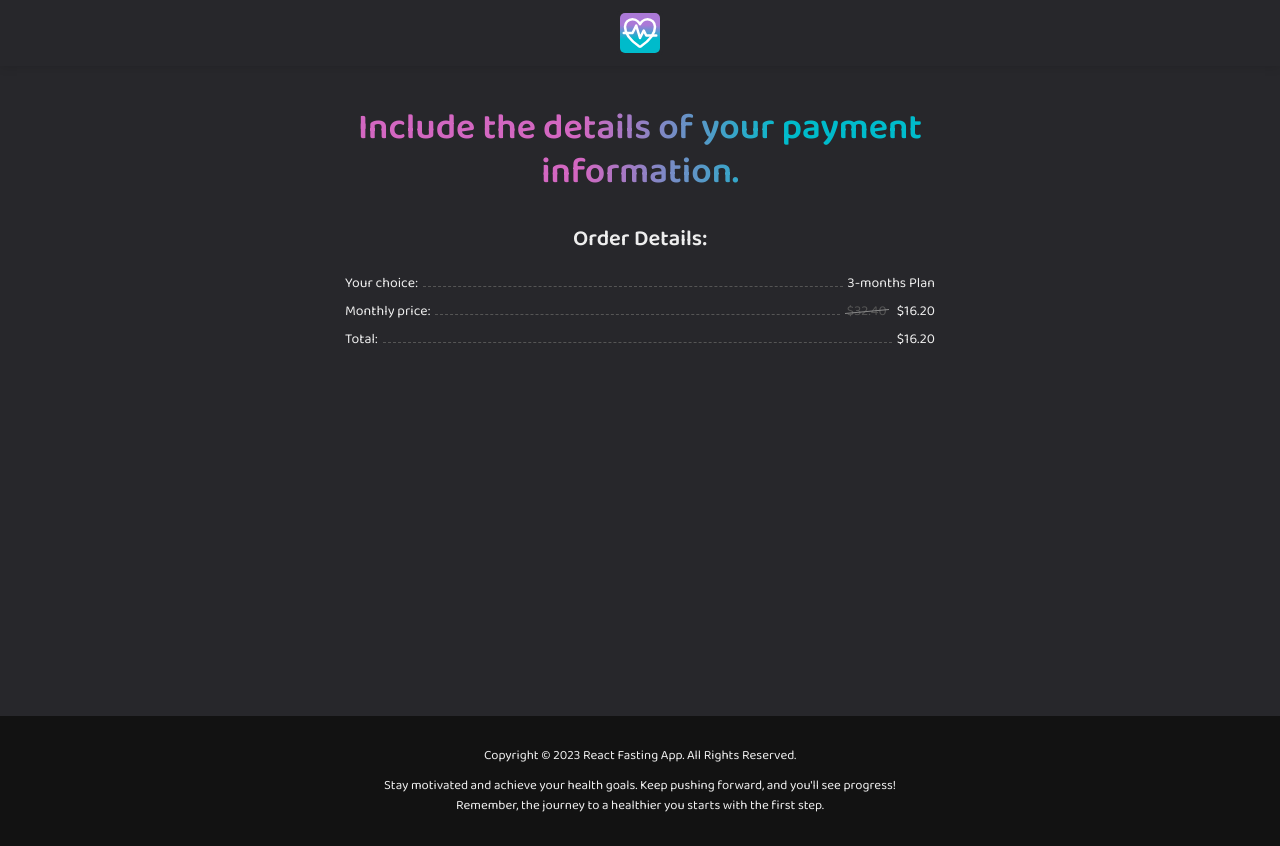
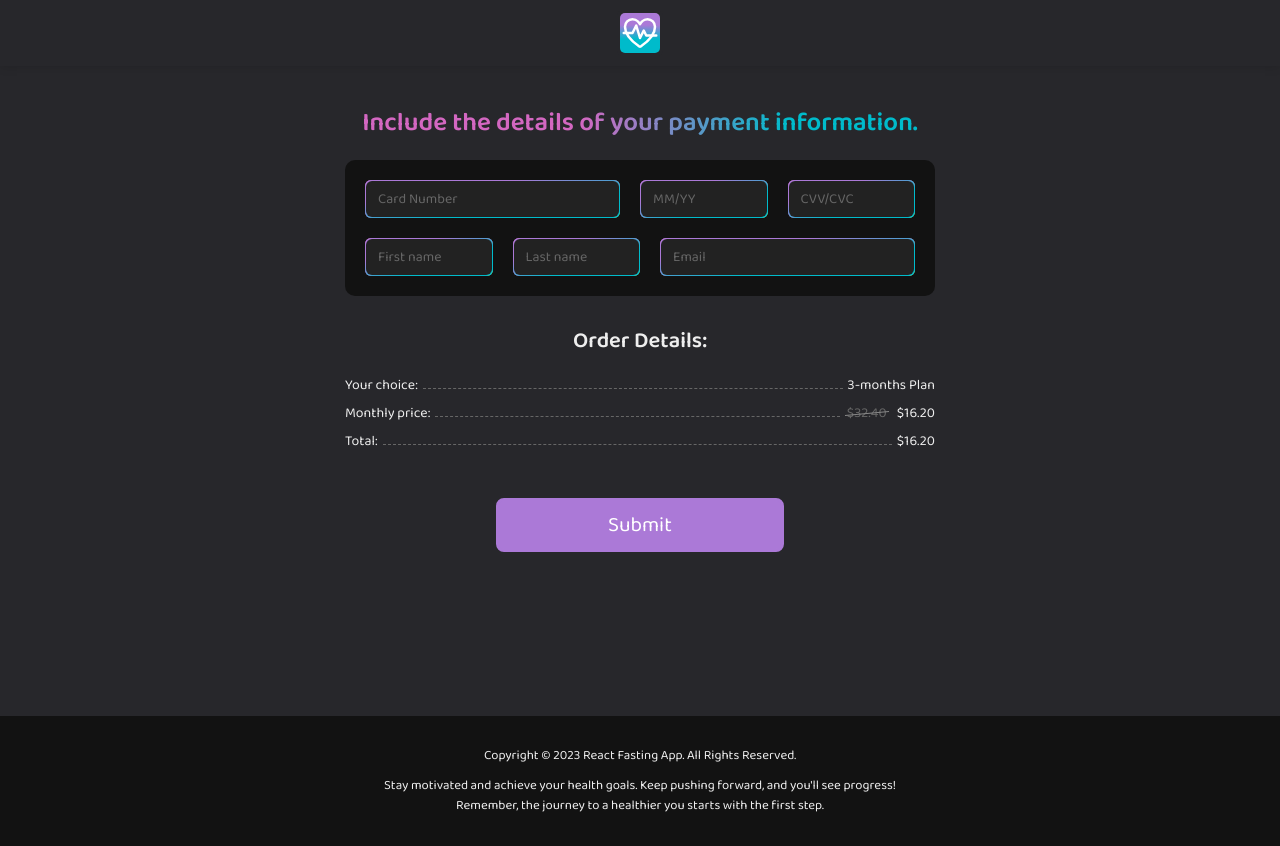
Before and after one commit to njordulv/react-fasting-app, a React (Create React App) app: page /checkout in a window 1280 px wide. Built offline with nearby package versions, Linux system fonts and the light colour scheme.

Commit message:
ADD: plan & checkout form components

```diff
--- a/src/components/Checkout/Checkout.jsx
+++ b/src/components/Checkout/Checkout.jsx
@@ -1,72 +1,207 @@
-import { useSelector } from 'react-redux'
-import {
-  selectPlans,
-  selectPlanOne,
-  selectPlanTwo,
-  selectPlanThree,
-} from '../../store/slices/paymentSlice'
-import styles from './Checkout.module.css'
+import { useForm } from 'react-hook-form'
+import { yupResolver } from '@hookform/resolvers/yup'
+import * as yup from 'yup'
+import { useState } from 'react'
+import Plans from './Plans'
+import styles from './Form.module.css'
 
 const Checkout = () => {
-  const plans = useSelector(selectPlans)
-  const planOne = useSelector(selectPlanOne)
-  const planTwo = useSelector(selectPlanTwo)
-  const planThree = useSelector(selectPlanThree)
-  const currency = plans.currency.symbol
-  let selectedPlan = ''
-  let monthlyPrice = ''
-  let discountPrice = ''
+  const [emailValue, setEmailValue] = useState('')
+  const [isError, setIsError] = useState('')
 
-  if (plans.plan1 === true) {
-    selectedPlan = planOne.name
-    monthlyPrice = planOne.monthPrice
-    discountPrice = planOne.discountFullPrice
+  const formValidation = yup.object().shape({
+    cardNumber: yup
+      .string()
+      .label('Card number')
+      .required('Card Number is required'),
+    cardDate: yup.string().label('Card date').required('Card date is required'),
+    cardCode: yup
+      .string()
+      .label('Card code')
+      .required('Security code is required'),
+    firstName: yup
+      .string()
+      .label('First Name')
+      .required('First Name is required'),
+    lastName: yup.string().label('Last Name').required('Last Name is required'),
+    email: yup
+      .string()
+      .email('Invalid email address')
+      .required('Please enter a valid email'),
+  })
+
+  const {
+    register,
+    handleSubmit,
+    clearErrors,
+    formState: { errors },
+  } = useForm({
+    resolver: yupResolver(formValidation),
+  })
+
+  const emailHandler = (e) => {
+    const value = e.target.value
+    setEmailValue(value)
+
+    if (value.length > 1) {
+      clearErrors()
+    }
   }
-  if (plans.plan2 === true) {
-    selectedPlan = planTwo.name
-    monthlyPrice = planTwo.monthPrice
-    discountPrice = planTwo.discountFullPrice
-  }
-  if (plans.plan3 === true) {
-    selectedPlan = planThree.name
-    monthlyPrice = planThree.monthPrice
-    discountPrice = planThree.discountFullPrice
+
+  const checkoutFormSubmit = (e) => {
+    e.preventDefault()
+    const value = e.target.value
+
+    if (!value) {
+      setIsError('is-error')
+    }
+
+    return console.log(e)
   }
 
   return (
     <>
-      <h1>Include the details of your payment information.</h1>
-      <div className={styles.orderDetails}>
-        <h3>Order Details:</h3>
-        <div className={styles.orderDetailsItems}>
-          <div className={styles.orderDetailsItem}>
-            <div>Your choice:</div>
-            <div></div>
-            <div>{selectedPlan}</div>
-          </div>
-          <div className={styles.orderDetailsItem}>
-            <div>Monthly price:</div>
-            <div></div>
-            <div>
-              <span className={styles.orderDetailsOldPrice}>
-                {currency}
-                {monthlyPrice}
-              </span>
-              <span>
-                {currency}
-                {discountPrice}
-              </span>
+      <h2>Include the details of your payment information.</h2>
+      <section className={styles.checkoutForm}>
+        <form>
+          <div className={`${styles.formWrapper}`}>
+            <div className={`${styles.inputRow}`}>
+              <label className={`${styles.inputField}`}>
+                <div
+                  className={`${styles.inputHolder} ${
+                    errors.cardNumber && `${styles.isError}`
+                  }`}
+                >
+                  <input
+                    {...register('cardNumber')}
+                    className={`${styles.input}`}
+                    type="text"
+                    maxLength="16"
+                    placeholder="Card Number"
+                  />
+                </div>
+                {errors.cardNumber && (
+                  <div className={styles.inputError}>
+                    {errors.cardNumber.message}
+                  </div>
+                )}
+              </label>
+              <label className={`${styles.inputField}`}>
+                <div
+                  className={`${styles.inputHolder} ${
+                    errors.cardDate && `${styles.isError}`
+                  }`}
+                >
+                  <input
+                    {...register('cardDate')}
+                    className={`${styles.input}`}
+                    type="text"
+                    maxLength="4"
+                    placeholder="MM/YY"
+                  />
+                  {errors.cardDate && (
+                    <div className={styles.inputError}>
+                      {errors.cardDate.message}
+                    </div>
+                  )}
+                </div>
+              </label>
+              <label className={`${styles.inputField}`}>
+                <div
+                  className={`${styles.inputHolder} ${
+                    errors.cardCode && `${styles.isError}`
+                  }`}
+                >
+                  <input
+                    {...register('cardCode')}
+                    className={`${styles.input}`}
+                    type="password"
+                    maxLength="4"
+                    placeholder="CVV/CVC"
+                  />
+                </div>
+                {errors.cardCode && (
+                  <div className={styles.inputError}>
+                    {errors.cardCode.message}
+                  </div>
+                )}
+              </label>
+            </div>
+            <div className={`${styles.inputRow} ${styles.invert}`}>
+              <label className={`${styles.inputField}`}>
+                <div
+                  className={`${styles.inputHolder} ${
+                    errors.firstName && `${styles.isError}`
+                  }`}
+                >
+                  <input
+                    {...register('firstName')}
+                    type="text"
+                    className={`${styles.input}`}
+                    placeholder="First name"
+                  />
+                </div>
+                {errors.firstName && (
+                  <div className={styles.inputError}>
+                    {errors.firstName.message}
+                  </div>
+                )}
+              </label>
+              <label className={`${styles.inputField}`}>
+                <div
+                  className={`${styles.inputHolder} ${
+                    errors.lastName && `${styles.isError}`
+                  }`}
+                >
+                  <input
+                    {...register('lastName')}
+                    type="text"
+                    className={`${styles.input}`}
+                    placeholder="Last name"
+                  />
+                </div>
+                {errors.lastName && (
+                  <div className={styles.inputError}>
+                    {errors.lastName.message}
+                  </div>
+                )}
+              </label>
+              <label className={`${styles.inputField}`}>
+                <div
+                  className={`${styles.inputHolder} ${
+                    errors.email && `${styles.isError}`
+                  }`}
+                >
+                  <input
+                    {...register('email')}
+                    type="text"
+                    className={`${styles.input}`}
+                    placeholder="Email"
+                    value={emailValue}
+                    onChange={emailHandler}
+                  />
+                </div>
+                {errors.email && (
+                  <div className={styles.inputError}>
+                    {errors.email.message}
+                  </div>
+                )}
+              </label>
             </div>
           </div>
-          <div className={styles.orderDetailsItem}>
-            <div>Total:</div>
-            <div></div>
-            <div>
-              {currency}
-              {discountPrice}
-            </div>
-          </div>
-        </div>
+        </form>
+      </section>
+      <Plans />
+      <br />
+      <br />
+      <div className="text-center">
+        <button
+          type="submit"
+          className="button"
+          onClick={handleSubmit(checkoutFormSubmit)}
+        >
+          Submit
+        </button>
       </div>
     </>
   )
--- a/src/components/Checkout/Checkout.module.css
+++ b/src/components/Checkout/Checkout.module.css
@@ -1,3 +1,7 @@
+.orderDetails {
+  min-height: auto;
+}
+
 .orderDetailsItems {
   display: flex;
   flex-direction: column;
--- /dev/null
+++ b/src/components/Checkout/Form.module.css
@@ -0,0 +1,117 @@
+.checkoutForm {
+  min-height: auto;
+  margin-bottom: 30px;
+}
+
+.formWrapper {
+  display: flex;
+  flex-direction: column;
+  gap: 20px;
+  align-items: center;
+  justify-content: center;
+  padding: 20px;
+  background-color: var(--black);
+  border-radius: 10px;
+  margin-bottom: 30px;
+}
+
+.inputRow {
+  display: grid;
+  grid-template-columns: 2fr 1fr 1fr;
+  grid-column-gap: 20px;
+  grid-row-gap: 20px;
+}
+
+.invert {
+  grid-template-columns: 1fr 1fr 2fr;
+}
+
+.inputField {
+  position: relative;
+}
+
+.inputHolder {
+  position: relative;
+  border-radius: 6px;
+  padding: 1px;
+}
+
+.inputHolder:after,
+.inputHolder:before {
+  content: '';
+  position: absolute;
+  left: 0;
+  top: 0;
+  right: 0;
+  bottom: 0;
+  display: block;
+  border-radius: 6px;
+  padding: 1px;
+  transition: all 0.35s ease;
+}
+
+.inputHolder:after {
+  background: linear-gradient(to right bottom, var(--gradient-2));
+}
+
+.inputHolder:before {
+  background: linear-gradient(to right bottom, var(--gradient-3));
+}
+
+.inputHolder.isError:after {
+  background: linear-gradient(to right bottom, var(--gradient-5));
+}
+
+.inputField:focus-within .inputHolder:after {
+  opacity: 0;
+}
+
+.input {
+  position: relative;
+  height: 36px;
+  width: 100%;
+  font-size: 14px;
+  border-radius: 6px;
+  border: none;
+  padding: 3px 12px;
+  text-align: left;
+  color: var(--grey);
+  z-index: 1;
+  box-sizing: border-box;
+  outline: none;
+  background-color: #222;
+}
+
+.input::placeholder {
+  color: var(--dark);
+  transition: all 0.3s ease;
+}
+
+.input:focus-visible::placeholder {
+  opacity: 0;
+  font-size: 10px;
+}
+
+.inputIcon {
+  position: absolute;
+  left: 10px;
+  top: 16px;
+  font-size: 18px;
+  color: var(--purple);
+}
+
+.inputError,
+.emailSuccess {
+  position: absolute;
+  left: 0;
+  right: 0;
+  text-align: left;
+  bottom: -14px;
+  font-size: 11px;
+  line-height: 14px;
+  font-weight: 400;
+}
+
+.inputError {
+  color: var(--red);
+}
--- /dev/null
+++ b/src/components/Checkout/Plans.jsx
@@ -0,0 +1,73 @@
+import { useSelector } from 'react-redux'
+import {
+  selectPlans,
+  selectPlanOne,
+  selectPlanTwo,
+  selectPlanThree,
+} from '../../store/slices/paymentSlice'
+import styles from './Checkout.module.css'
+
+const Plans = () => {
+  const plans = useSelector(selectPlans)
+  const planOne = useSelector(selectPlanOne)
+  const planTwo = useSelector(selectPlanTwo)
+  const planThree = useSelector(selectPlanThree)
+  const currency = plans.currency.symbol
+  let selectedPlan = ''
+  let monthlyPrice = ''
+  let discountPrice = ''
+
+  if (plans.plan1 === true) {
+    selectedPlan = planOne.name
+    monthlyPrice = planOne.monthPrice
+    discountPrice = planOne.discountFullPrice
+  }
+
+  if (plans.plan2 === true) {
+    selectedPlan = planTwo.name
+    monthlyPrice = planTwo.monthPrice
+    discountPrice = planTwo.discountFullPrice
+  }
+
+  if (plans.plan3 === true) {
+    selectedPlan = planThree.name
+    monthlyPrice = planThree.monthPrice
+    discountPrice = planThree.discountFullPrice
+  }
+  return (
+    <section className={styles.orderDetails}>
+      <h3>Order Details:</h3>
+      <div className={styles.orderDetailsItems}>
+        <div className={styles.orderDetailsItem}>
+          <div>Your choice:</div>
+          <div></div>
+          <div>{selectedPlan}</div>
+        </div>
+        <div className={styles.orderDetailsItem}>
+          <div>Monthly price:</div>
+          <div></div>
+          <div>
+            <span className={styles.orderDetailsOldPrice}>
+              {currency}
+              {monthlyPrice}
+            </span>
+            <span>
+              {currency}
+              {discountPrice}
+            </span>
+          </div>
+        </div>
+        <div className={styles.orderDetailsItem}>
+          <div>Total:</div>
+          <div></div>
+          <div>
+            {currency}
+            {discountPrice}
+          </div>
+        </div>
+      </div>
+    </section>
+  )
+}
+
+export default Plans
--- a/src/components/Payment/Payment.jsx
+++ b/src/components/Payment/Payment.jsx
@@ -29,10 +29,10 @@ const Payment = () => {
   const planOne = useSelector(selectPlanOne)
   const planTwo = useSelector(selectPlanTwo)
   const planThree = useSelector(selectPlanThree)
+  const offer = useSelector(selectOffer)
+  const popular = useSelector(selectPopular)
   const [defaultPrice, setDefaultPrice] = useState(planTwo.discountFullPrice)
   const [fullPrice, setFullPrice] = useState(planTwo.monthPrice)
-  const offer = useSelector(selectOffer)
-  const popular = useSelector(selectPopular)
   const [errorDisplayed, setErrorDisplayed] = useState(false)
   const [loading, setLoading] = useState(false)
 
--- a/src/variables.css
+++ b/src/variables.css
@@ -9,13 +9,16 @@
   --blue: #00bbcb;
   --pink: #d367c1;
   --red: #e74c3c;
+  --orange: orange;
   --black: #121212;
-  --dark: #555;
+  --dark: #666;
+  --grey: #ccc;
   --gradient: var(--pink) 15%, var(--green) 25%, var(--blue) 75%,
     var(--purple) 90%;
   --gradient-2: var(--purple) 30%, var(--blue) 65%;
   --gradient-3: var(--pink) 45%, var(--yellow) 85%;
   --gradient-4: var(--background) 60%, var(--black) 90%;
+  --gradient-5: var(--red) 45%, var(--orange) 85%;
   --font-size: 16px;
   --line-height: 24px;
 }
```
